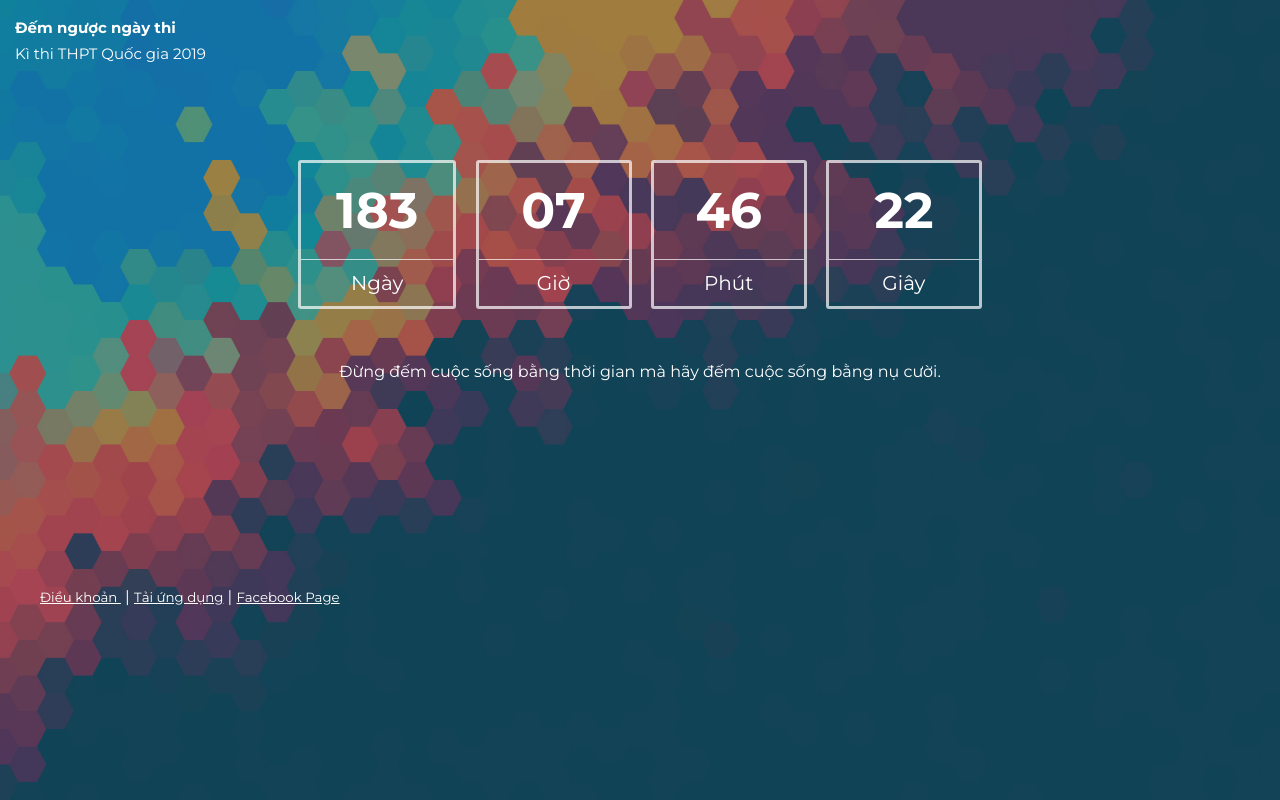
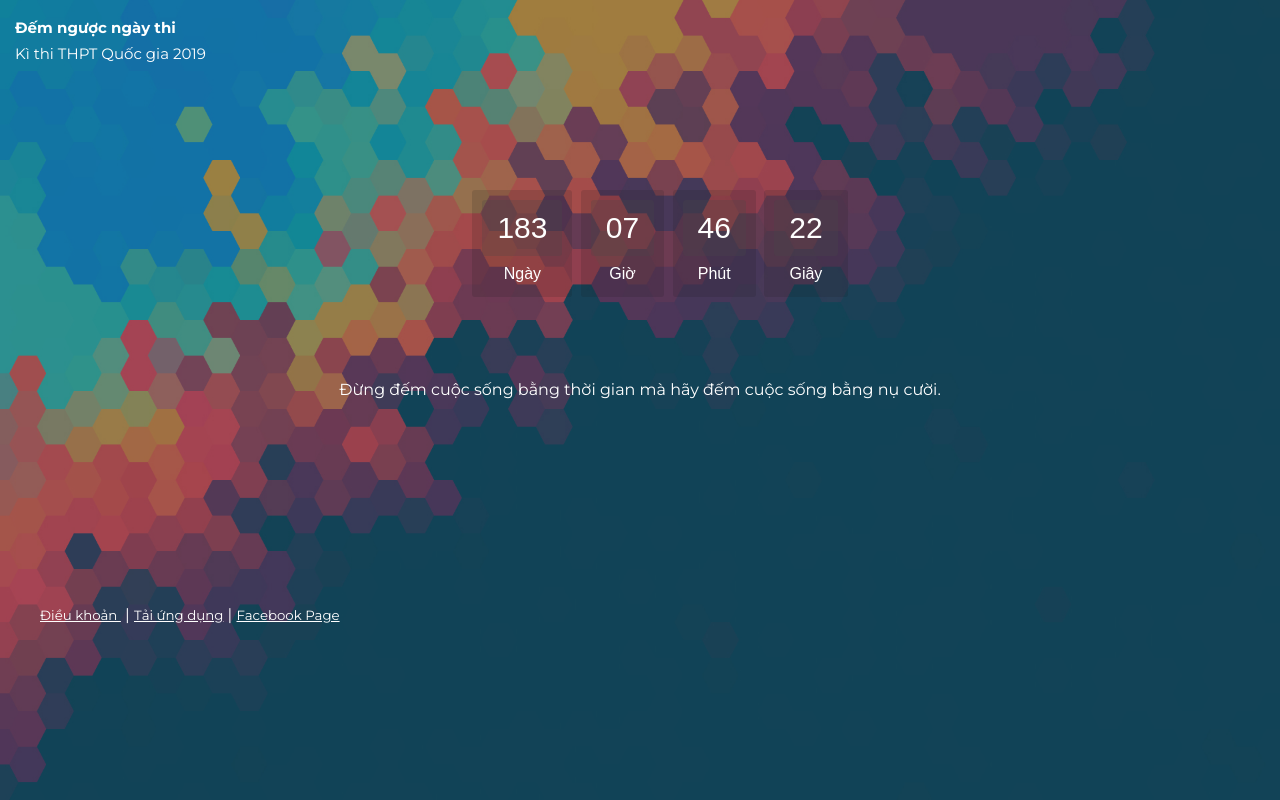
Before and after one commit to helloimfrog/demnguocngaythi, a plain HTML site: page index.html in a window 1280 px wide. Drawn offline with Linux system fonts and the light colour scheme.

Commit message:
doi giao dien countdown

```diff
--- a/css/style.css
+++ b/css/style.css
@@ -108,7 +108,7 @@ a:focus {
 
  *-------------------------------------------------------------*/
 
- .wraper{
+  .wraper{
 
 	margin-top: 60px;
 
@@ -174,35 +174,32 @@ a:focus {
 
 #back-countdiown{
 
-    padding: 0;
+    font-family: sans-serif;
+	color: #fff;
+	display: inline-block;
+	font-weight: 100;
+	text-align: center;
+	font-size: 30px;
 
 }
 
 
 
-#back-countdiown li {
+#back-countdiown > li {
 
-    display: inline-block;
-
-    margin-right: 15px;
-
-    min-width: 150px;
-
-    text-align: center;
-
-    border: 3px solid rgba(255,255,255,.7);
-
-    border-radius: 2%;
-
-    position: relative;
+    padding: 10px;
+	border-radius: 3px;
+	background: rgba(27, 27, 27, 0.15);
+	display: inline-block;
 
 }
 
 
 
+
 @media screen and (max-width:600px){
 
-    #back-countdiown li{
+    #back-countdiown > li{
 
        width: 40%;
 
@@ -222,19 +219,21 @@ a:focus {
 
 }
 
-#back-countdiown li span {
+#back-countdiown li > span {
 
-    display: block;
-
-    font-size: 50px;
-
-    padding: 35px;
-
-    font-weight: 700;
+    padding: 15px;
+	border-radius: 3px;
+	background: rgba(73, 72, 72, 0.25);
+	display: inline-block;
 
 }
 
-#back-countdiown li p{
+.smalltext{
+	padding-top: 5px;
+	font-size: 16px;
+}
+
+/*#back-countdiown li p{
 
     font-size: 20px;
 
@@ -248,7 +247,7 @@ a:focus {
 
     border-top: 1px solid rgba(255,255,255,.7);
 
-}
+}*/
 
 #back-countdiown li span:hover {
 
--- a/css/style_phone.css
+++ b/css/style_phone.css
@@ -174,29 +174,26 @@ a:focus {
 
 #back-countdiown{
 
-    padding: 0;
+    font-family: sans-serif;
+	color: #fff;
+	display: inline-block;
+	font-weight: 100;
+	text-align: center;
+	font-size: 30px;
 
 }
 
 
 
-#back-countdiown li {
+#back-countdiown > li {
 
-    display: inline-block;
-
-    margin-right: 15px;
-
-    min-width: 150px;
-
-    text-align: center;
-
-    border: 3px solid rgba(255,255,255,.7);
-
-    border-radius: 2%;
-
-    position: relative;
+    padding: 10px;
+	border-radius: 3px;
+    background: rgba(27, 27, 27, 0.15);
+	display: inline-block;
 
 }
+
 
 
 
@@ -222,19 +219,21 @@ a:focus {
 
 }
 
-#back-countdiown li span {
+#back-countdiown li > span {
 
-    display: block;
-
-    font-size: 50px;
-
-    padding: 35px;
-
-    font-weight: 700;
+    padding: 15px;
+	border-radius: 3px;
+    background: rgba(36, 35, 35, 0.25);
+	display: inline-block;
 
 }
 
-#back-countdiown li p{
+.smalltext{
+	padding-top: 5px;
+	font-size: 16px;
+}
+
+/*#back-countdiown li p{
 
     font-size: 20px;
 
@@ -248,7 +247,7 @@ a:focus {
 
     border-top: 1px solid rgba(255,255,255,.7);
 
-}
+}*/
 
 #back-countdiown li span:hover {
 
--- a/index.html
+++ b/index.html
@@ -60,19 +60,19 @@
   			<ul id="back-countdiown">
   				<li>
   					<span class="days">00</span>
-  					<p>Ngày</p>
+  					<div class="smalltext">Ngày</div>
   				</li>
   				<li>
   					<span class="hours">00</span>
-  					<p>Giờ</p>
+  					<div class="smalltext">Giờ</div>
   				</li>
   				<li>
   					<span class="minutes">00</span>
-  					<p>Phút</p>
+					  <div class="smalltext">Phút</div>
   				</li>
   				<li>
   					<span class="seconds">00</span>
-  					<p>Giây</p>
+  					<div class="smalltext">Giây</div>
   				</li>
   			</ul><!-- #back-countdiown -->
 			<p class="quote-words" id="quote-words"></p>
```
